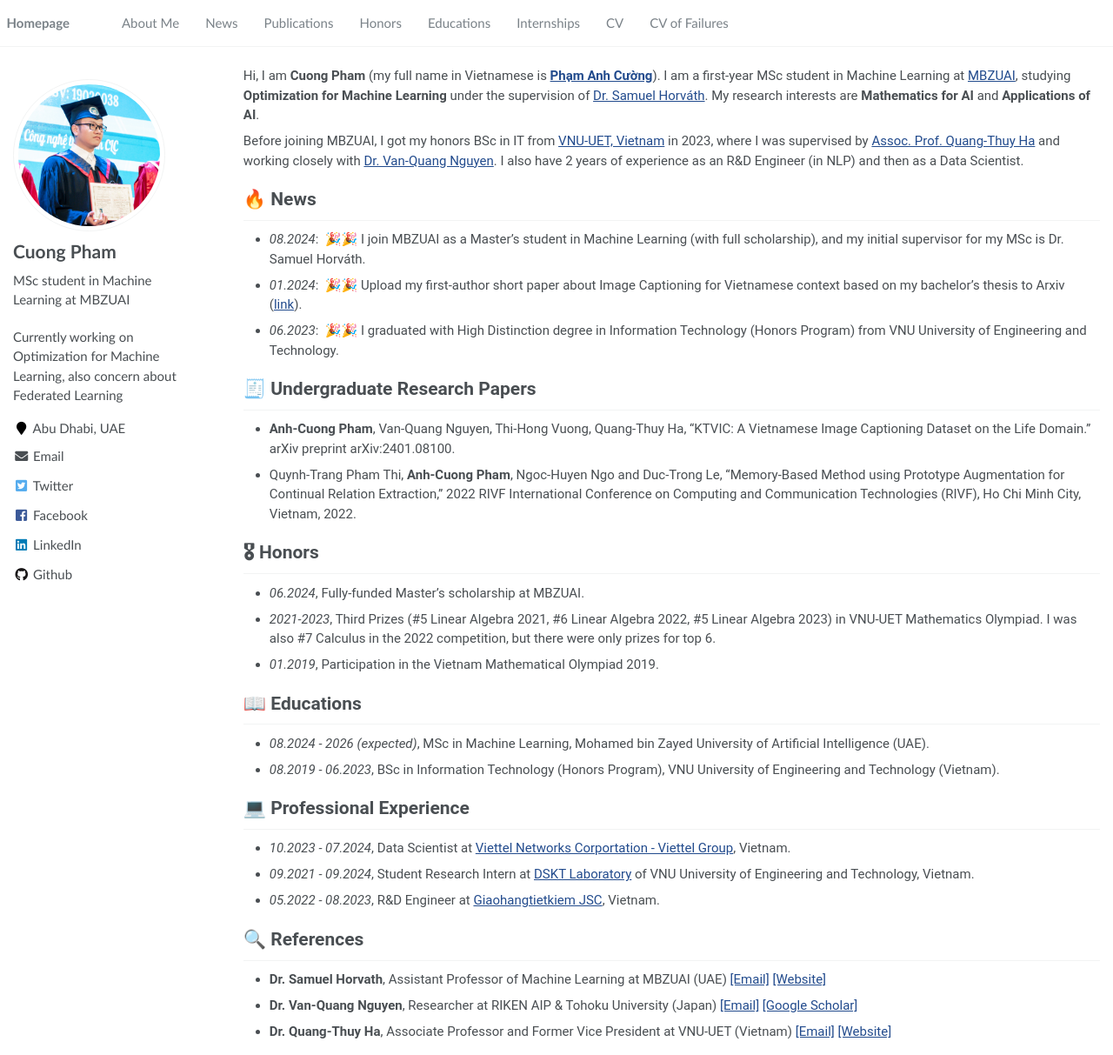
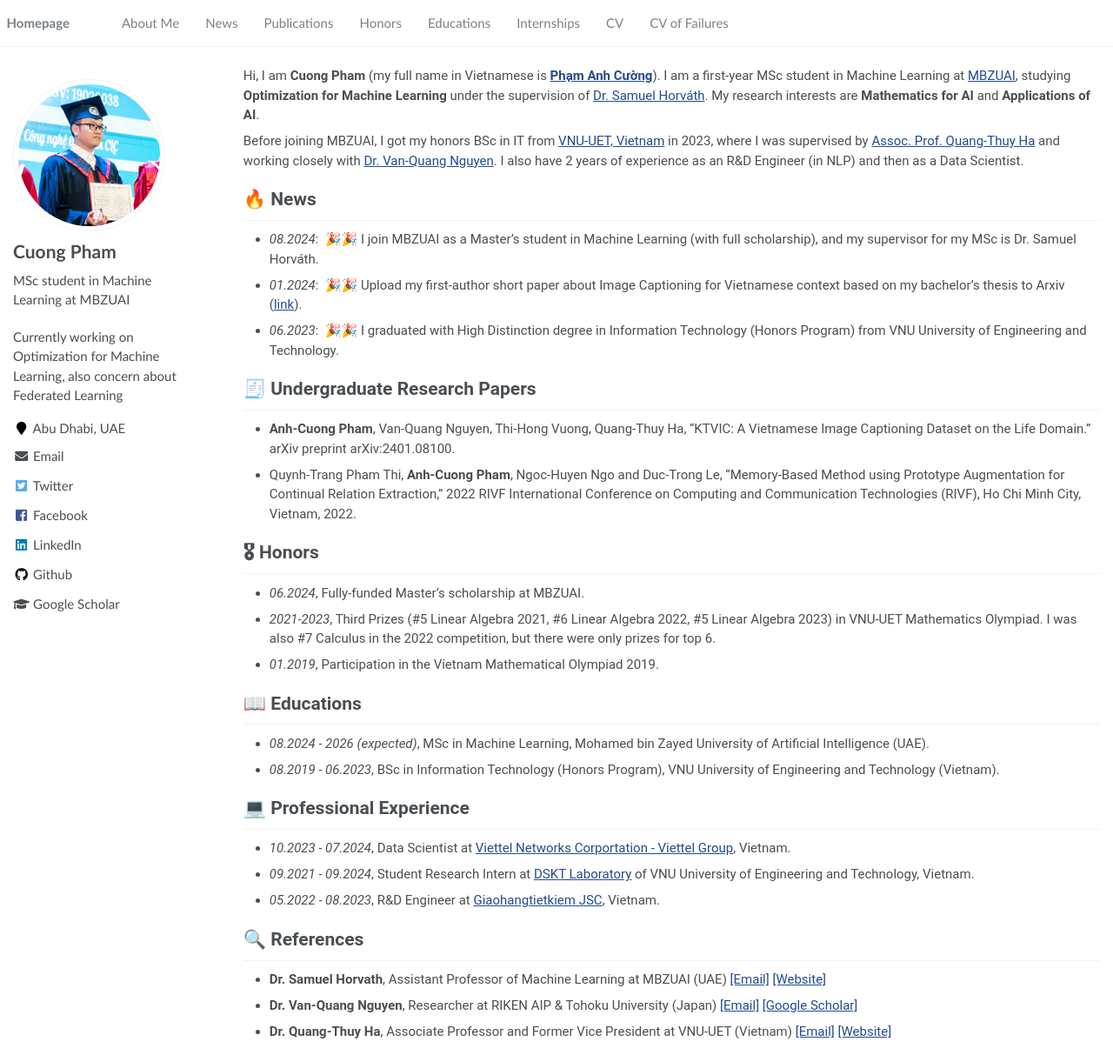
Before and after one commit to pacman-ctm/pacman-ctm.github.io, a Jekyll site: the page built from _pages/about.md, in a window 1280 px wide and 1213 px high. Shown: the whole window at 87% size. Built offline with Jekyll 4.4.1, drawn with Linux system fonts in a browser that asks for light colours.

Commit message:
update CV 25jan

```diff
--- a/_config.yml
+++ b/_config.yml
@@ -27,7 +27,7 @@ author:
   location         : "Abu Dhabi, UAE"
   employer         :
   pubmed           :
-  googlescholar    : # "https://scholar.google.com/citations?user=YOUR_GOOGLE_SCHOLAR_ID"
+  googlescholar    : "https://scholar.google.com/citations?user=CQ0QQh0AAAAJ" # "https://scholar.google.com/citations?user=YOUR_GOOGLE_SCHOLAR_ID"
   email            : "cuong.pham@mbzuai.ac.ae"
   researchgate     :  # e.g., "https://www.researchgate.net/profile/yourprofile"
   uri              :
--- a/_pages/about.md
+++ b/_pages/about.md
@@ -25,7 +25,7 @@ Before joining MBZUAI, I got my honors BSc in IT from <a href="https://uet.vnu.e
 
 
 # 🔥 News
-- *08.2024*: &nbsp;🎉🎉 I join MBZUAI as a Master's student in Machine Learning (with full scholarship), and my initial supervisor for my MSc is Dr. Samuel Horváth.
+- *08.2024*: &nbsp;🎉🎉 I join MBZUAI as a Master's student in Machine Learning (with full scholarship), and my supervisor for my MSc is Dr. Samuel Horváth.
 - *01.2024*: &nbsp;🎉🎉 Upload my first-author short paper about Image Captioning for Vietnamese context based on my bachelor's thesis to Arxiv (<a href="https://arxiv.org/abs/2401.08100">link</a>).
 <!-- - *2022.02*: &nbsp;🎉🎉 Lorem ipsum dolor sit amet, consectetur adipiscing elit. Vivamus ornare aliquet ipsum, ac tempus justo dapibus sit amet.  -->
 - *06.2023*: &nbsp;🎉🎉 I graduated with High Distinction degree in Information Technology (Honors Program) from VNU University of Engineering and Technology.
```
Also changed, not shown: 3 other files.
